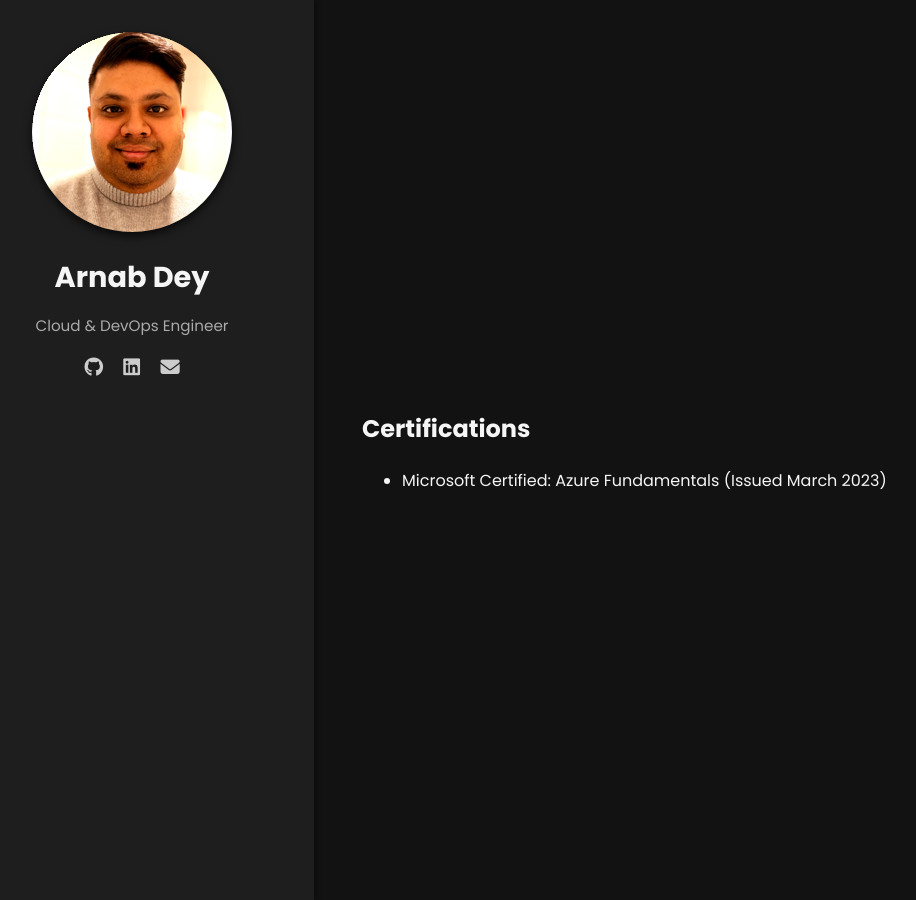
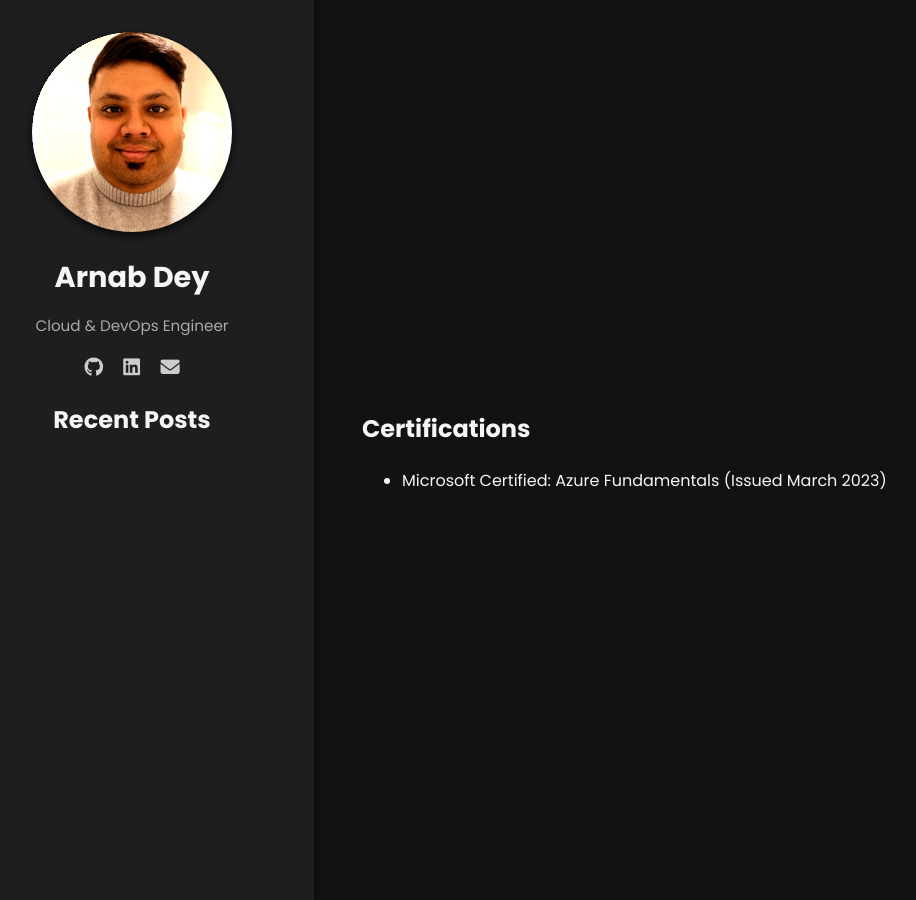
Before and after one commit to arnabdey73/arnabdey73.github.io, a Jekyll site: the page built from certifications.md, in a window 1280 px wide. Shown: the whole page, without its empty margins (50-966 px from the left). Built offline with Jekyll 4.4.1, drawn with Linux system fonts in a browser that asks for light colours; nearby versions of some CDN libraries; our own code applies the rules of GitHub Pages for plain Markdown files.

Commit message:
added 'Posts' section in the left pane

```diff
--- a/_layouts/default.html
+++ b/_layouts/default.html
@@ -20,6 +20,14 @@
         <a href="https://www.linkedin.com/in/arnabdey73/"><i class="fab fa-linkedin"></i></a>
         <a href="mailto:arnabdey009@gmail.com"><i class="fas fa-envelope"></i></a>
       </div>
+      <div class="recent-posts">
+        <h2>Recent Posts</h2>
+        <ul>
+          {% for post in site.posts limit:5 %}
+            <li><a href="{{ post.url }}">{{ post.title }}</a></li>
+          {% endfor %}
+        </ul>
+      </div>
     </aside>
 
     <main class="content">
```
